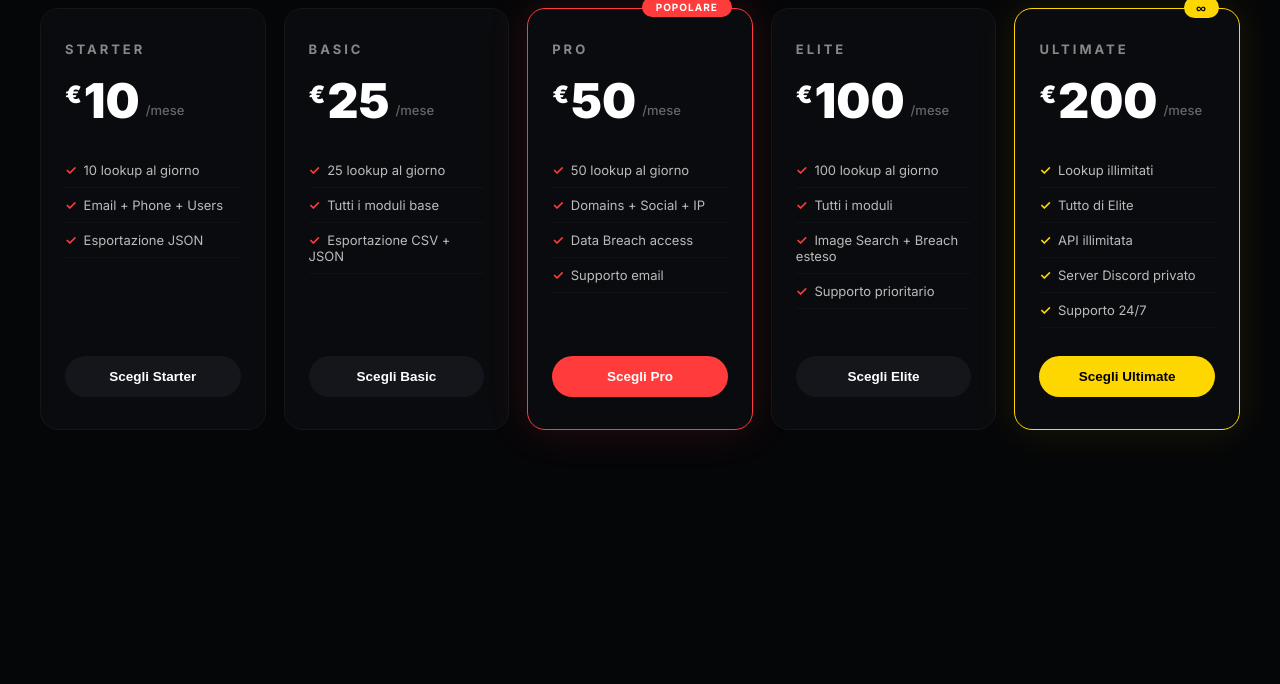
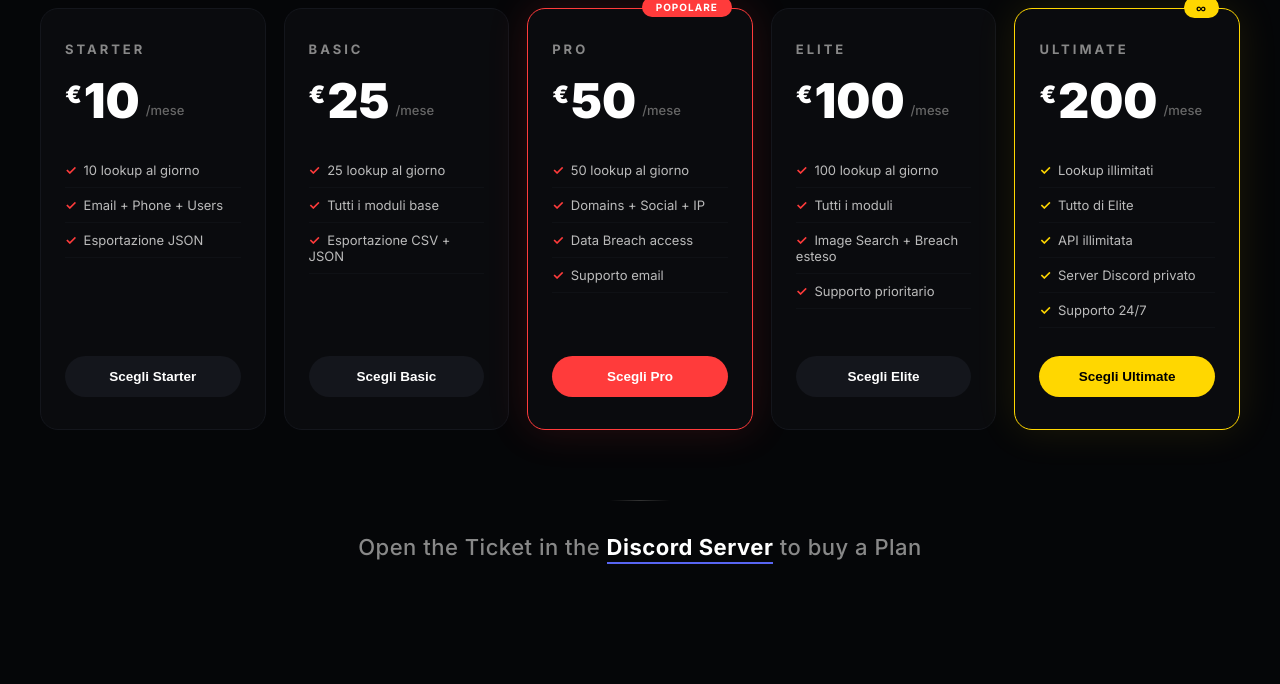
Before and after one commit to anonimusguest20-tech/NEXORA, a Flask app: page /piani in a window 1280 px wide. Shown: the part 301-985 px from the top of the page. Before the commit the page ends 738 px from the top, so only its background shows below. Run offline with Flask 3, Linux system fonts and the light colour scheme; the visitor is signed in with stand-in values (Sample User, id 1); parts of the project's set-up code (start-up, migrations or seed data) failed here and were passed over.

Commit message:
styled buy note

```diff
--- a/static/style.css
+++ b/static/style.css
@@ -537,3 +537,38 @@ body.auth { all: unset; }
 .lab-right-3 .label-line, .lab-right-4 .label-line {
   background: linear-gradient(90deg, rgba(200,220,255,0.7), rgba(200,220,255,0)) !important;
 }
+
+/* Scritta acquisto sotto i piani */
+.buy-note {
+  text-align: center;
+  margin: 70px auto 0;
+  font-family: 'Inter', sans-serif;
+  font-size: 22px;
+  font-weight: 500;
+  letter-spacing: 0.5px;
+  color: #888;
+  line-height: 1.5;
+  max-width: 900px;
+  position: relative;
+}
+.buy-note::before {
+  content: '';
+  display: block;
+  width: 60px;
+  height: 1px;
+  background: linear-gradient(90deg, transparent, #333, transparent);
+  margin: 0 auto 30px;
+}
+.buy-note a {
+  color: #fff;
+  text-decoration: none;
+  font-weight: 700;
+  border-bottom: 2px solid #5865f2;
+  padding-bottom: 2px;
+  transition: all 0.2s;
+}
+.buy-note a:hover {
+  color: #5865f2;
+  border-color: #fff;
+  text-shadow: 0 0 20px rgba(88,101,242,0.5);
+}
--- a/templates/piani.html
+++ b/templates/piani.html
@@ -85,6 +85,10 @@
       <button class="p-btn gold" onclick="buy('ultimate')">Scegli Ultimate</button>
     </div>
   </div>
+
+  <p class="buy-note">
+    Open the Ticket in the <a href="https://discord.gg/IL_TUO_INVITO" target="_blank">Discord Server</a> to buy a Plan
+  </p>
 </section>
 
 <script>
```
